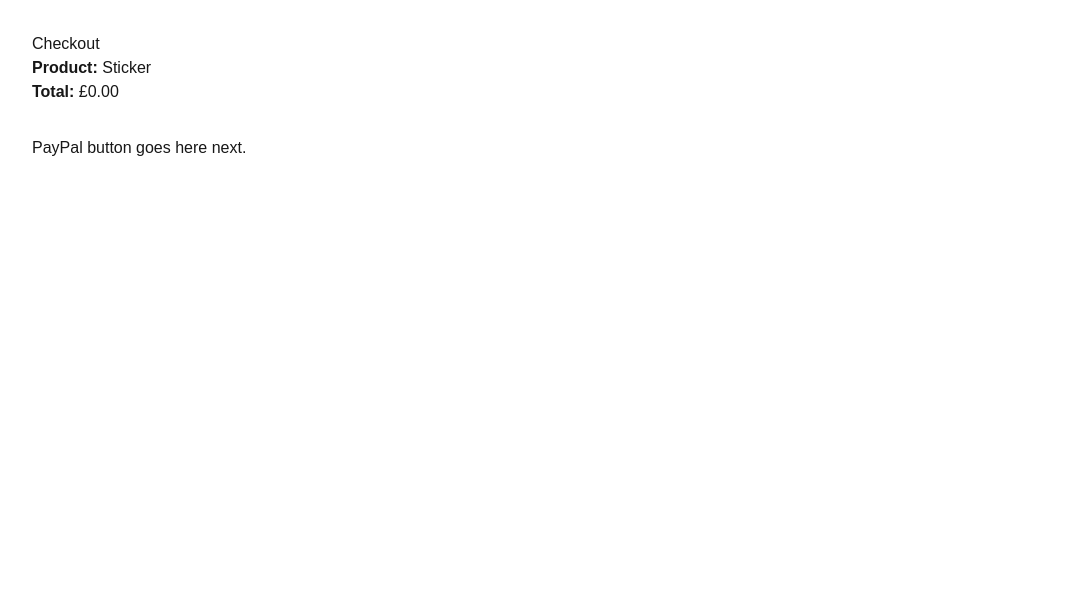
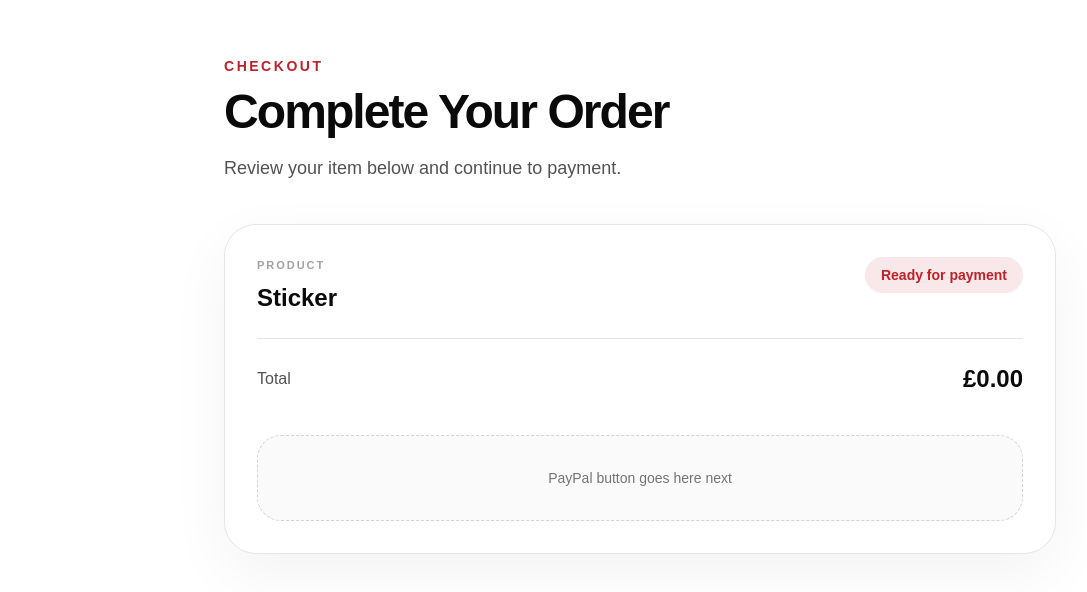
Before and after one commit to cleanwebsitesuk/stickerology, a Next.js app: page /checkout in a window 1280 px wide. Shown: the top 592 px of the page, without its empty margins (0-1087 px from the left). Built offline with nearby package versions, Linux system fonts and the light colour scheme.

Commit message:
Update page.tsx

```diff
--- a/app/checkout/page.tsx
+++ b/app/checkout/page.tsx
@@ -11,12 +11,50 @@ export default async function CheckoutPage({ searchParams }: Props) {
   const price = params.price || "0.00";
 
   return (
-    <main style={{ padding: "2rem" }}>
-      <h1>Checkout</h1>
-      <p><strong>Product:</strong> {title}</p>
-      <p><strong>Total:</strong> £{Number(price).toFixed(2)}</p>
+    <main className="min-h-screen bg-white text-neutral-950">
+      <section className="mx-auto max-w-4xl px-6 py-14 lg:px-8">
+        <div className="max-w-2xl">
+          <p className="text-sm font-semibold uppercase tracking-[0.18em] text-[#BC2229]">
+            Checkout
+          </p>
+          <h1 className="mt-3 text-4xl font-extrabold tracking-[-0.04em] md:text-5xl">
+            Complete Your Order
+          </h1>
+          <p className="mt-4 text-lg leading-8 text-neutral-600">
+            Review your item below and continue to payment.
+          </p>
+        </div>
 
-      <p style={{ marginTop: "2rem" }}>PayPal button goes here next.</p>
+        <div className="mt-10 rounded-[2rem] border border-neutral-200 bg-white p-8 shadow-[0_20px_60px_rgba(0,0,0,0.05)]">
+          <div className="flex flex-col gap-6 border-b border-neutral-200 pb-6 sm:flex-row sm:items-start sm:justify-between">
+            <div>
+              <p className="text-[11px] font-semibold uppercase tracking-[0.18em] text-neutral-400">
+                Product
+              </p>
+              <h2 className="mt-2 text-2xl font-bold text-neutral-950">
+                {title}
+              </h2>
+            </div>
+
+            <div className="rounded-full bg-[#BC2229]/10 px-4 py-2 text-sm font-semibold text-[#BC2229]">
+              Ready for payment
+            </div>
+          </div>
+
+          <div className="mt-6 flex items-center justify-between">
+            <span className="text-base font-medium text-neutral-600">Total</span>
+            <span className="text-2xl font-extrabold text-neutral-950">
+              £{Number(price).toFixed(2)}
+            </span>
+          </div>
+
+          <div className="mt-10 rounded-[1.5rem] border border-dashed border-neutral-300 bg-neutral-50 p-8 text-center">
+            <p className="text-sm font-medium text-neutral-500">
+              PayPal button goes here next
+            </p>
+          </div>
+        </div>
+      </section>
     </main>
   );
 }
```
